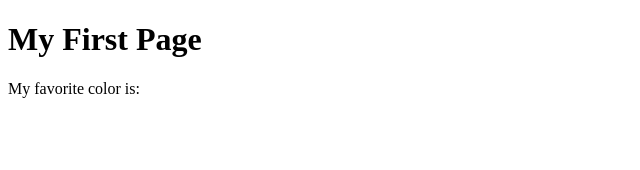
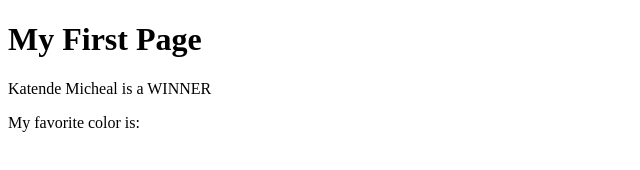
Before and after one commit to mykaili1/wdd130, a plain HTML site: page week01/first-page.html in a window 1280 px wide. Shown: the whole page, without its empty margins (0-640 px from the left). Drawn offline with Linux system fonts and the light colour scheme.

Commit message:
Added a new line

```diff
--- a/week01/first-page.html
+++ b/week01/first-page.html
@@ -1,12 +1,16 @@
 <!DOCTYPE html>
 <html lang="en">
+
 <head>
     <meta charset="UTF-8">
     <meta name="viewport" content="width=device-width, initial-scale=1.0">
     <title>My First Page</title>
 </head>
+
 <body>
     <h1>My First Page</h1>
+    <p> Katende Micheal is a WINNER </p>
     <p>My favorite color is: </p>
 </body>
+
 </html>
```
